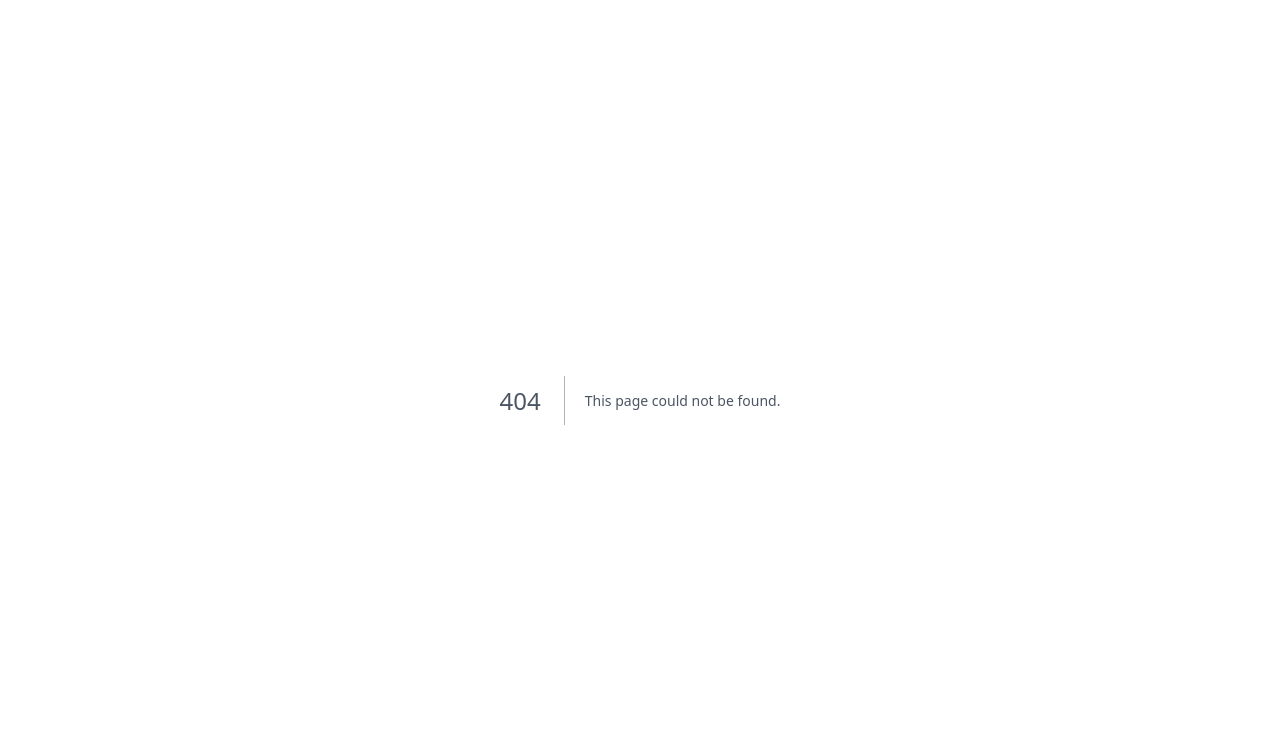
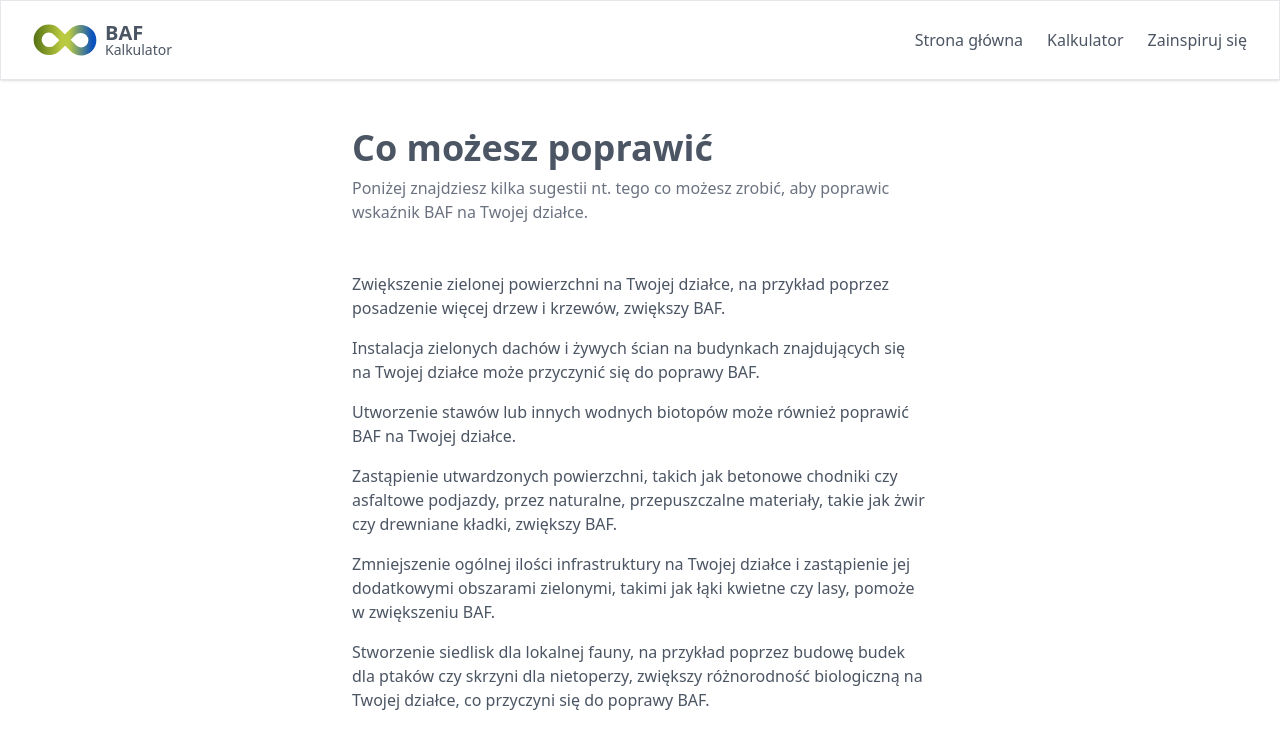
Before and after one commit to kunertmichal/baf-fe, a Next.js app: page /co-poprawic in a window 1280 px wide. Before the commit this address had no page. Shown: the top 748 px of the page. Built offline with nearby package versions, Linux system fonts and the light colour scheme.

Commit message:
add suggestions

```diff
--- a/src/components/Button/Button.constants.tsx
+++ b/src/components/Button/Button.constants.tsx
@@ -6,6 +6,7 @@ export type BaseButtonProps = {
   onClick?: MouseEventHandler<HTMLButtonElement | HTMLAnchorElement>
   disabled?: boolean
   type?: 'button' | 'submit' | 'reset'
+  variant?: 'primary' | 'secondary'
 }
 
 export type ButtonAsButtonProps = BaseButtonProps & {
--- a/src/components/Button/Button.tsx
+++ b/src/components/Button/Button.tsx
@@ -12,16 +12,28 @@ export const Button = (props: ButtonProps) => {
     onClick,
     disabled,
     type = 'button',
+    variant = 'primary',
     ...rest
   } = props
   const cssBase =
-    'inline-flex gap-2 items-center px-6 min-w-[10rem] h-12 rounded-md text-white ' +
-    'font-semibold bg-orange-400 focus:outline-none focus:ring-2 focus:ring-orange-400 ' +
+    'inline-flex gap-2 items-center px-6 min-w-[10rem] h-12 rounded-md ' +
+    'font-semibold focus:outline-none focus:ring-2 ' +
     'focus:ring-offset-2 disabled:opacity-50 disabled:cursor-not-allowed'
+
+  const variants = {
+    primary: 'bg-orange-400 focus:ring-orange-400 text-white',
+    secondary:
+      'bg-white-400 focus:ring-gray-600 text-gray-600 border-2 border-gray-600'
+  }
+
+  const arrowVariants = {
+    primary: 'fill-white',
+    secondary: 'fill-gray-600'
+  }
 
   const Component: ElementType = as === 'link' ? Link : 'button'
   const componentProps = {
-    className: classNames(cssBase, className),
+    className: classNames(cssBase, variants[variant], className),
     disabled,
     ...(onClick && { onClick }),
     ...(Component === 'button' && type && { type }),
@@ -31,7 +43,9 @@ export const Button = (props: ButtonProps) => {
   return (
     <Component {...componentProps}>
       {children}
-      <ArrowDownRightIcon className="w-6 h-6 fill-white ml-auto" />
+      <ArrowDownRightIcon
+        className={classNames('w-6 h-6 ml-auto', arrowVariants[variant])}
+      />
     </Component>
   )
 }
--- /dev/null
+++ b/src/pages/co-poprawic.tsx
@@ -0,0 +1,45 @@
+import { DefaultLayout } from '@/components/DefaultLayout'
+import { Paragraph, PrimaryHeadline } from '@/components/Typography'
+
+export default function Improvements() {
+  return (
+    <DefaultLayout>
+      <div className="max-w-2xl w-full mx-auto p-12">
+        <PrimaryHeadline className="mb-2">Co możesz poprawić</PrimaryHeadline>
+        <Paragraph>
+          Poniżej znajdziesz kilka sugestii nt. tego co możesz zrobić, aby
+          poprawic wskaźnik BAF na Twojej działce.
+        </Paragraph>
+        <ul className="mt-12 space-y-4">
+          <li>
+            Zwiększenie zielonej powierzchni na Twojej działce, na przykład
+            poprzez posadzenie więcej drzew i krzewów, zwiększy BAF.
+          </li>
+          <li>
+            Instalacja zielonych dachów i żywych ścian na budynkach znajdujących
+            się na Twojej działce może przyczynić się do poprawy BAF.
+          </li>
+          <li>
+            Utworzenie stawów lub innych wodnych biotopów może również poprawić
+            BAF na Twojej działce.
+          </li>
+          <li>
+            Zastąpienie utwardzonych powierzchni, takich jak betonowe chodniki
+            czy asfaltowe podjazdy, przez naturalne, przepuszczalne materiały,
+            takie jak żwir czy drewniane kładki, zwiększy BAF.
+          </li>
+          <li>
+            Zmniejszenie ogólnej ilości infrastruktury na Twojej działce i
+            zastąpienie jej dodatkowymi obszarami zielonymi, takimi jak łąki
+            kwietne czy lasy, pomoże w zwiększeniu BAF.
+          </li>
+          <li>
+            Stworzenie siedlisk dla lokalnej fauny, na przykład poprzez budowę
+            budek dla ptaków czy skrzyni dla nietoperzy, zwiększy różnorodność
+            biologiczną na Twojej działce, co przyczyni się do poprawy BAF.
+          </li>
+        </ul>
+      </div>
+    </DefaultLayout>
+  )
+}
--- a/src/pages/oblicz-baf/helpers.ts
+++ b/src/pages/oblicz-baf/helpers.ts
@@ -53,7 +53,5 @@ export const calculateBaf = (
     return total + value * indicator
   }, 0)
 
-  console.log(numerator, area)
-
   return area === 0 || numerator === 0 ? 0 : numerator / area
 }
--- a/src/pages/oblicz-baf/index.tsx
+++ b/src/pages/oblicz-baf/index.tsx
@@ -126,8 +126,10 @@ export default function CalculateBAF() {
             </div>
           </div>
           <div className="flex gap-2">
-            <Button>Sugestie</Button>
-            <Button>Pobierz raport</Button>
+            <Button as="link" href="/co-poprawic">
+              Co poprawić
+            </Button>
+            <Button variant="secondary">Pobierz raport</Button>
           </div>
         </div>
       </Row>
```
